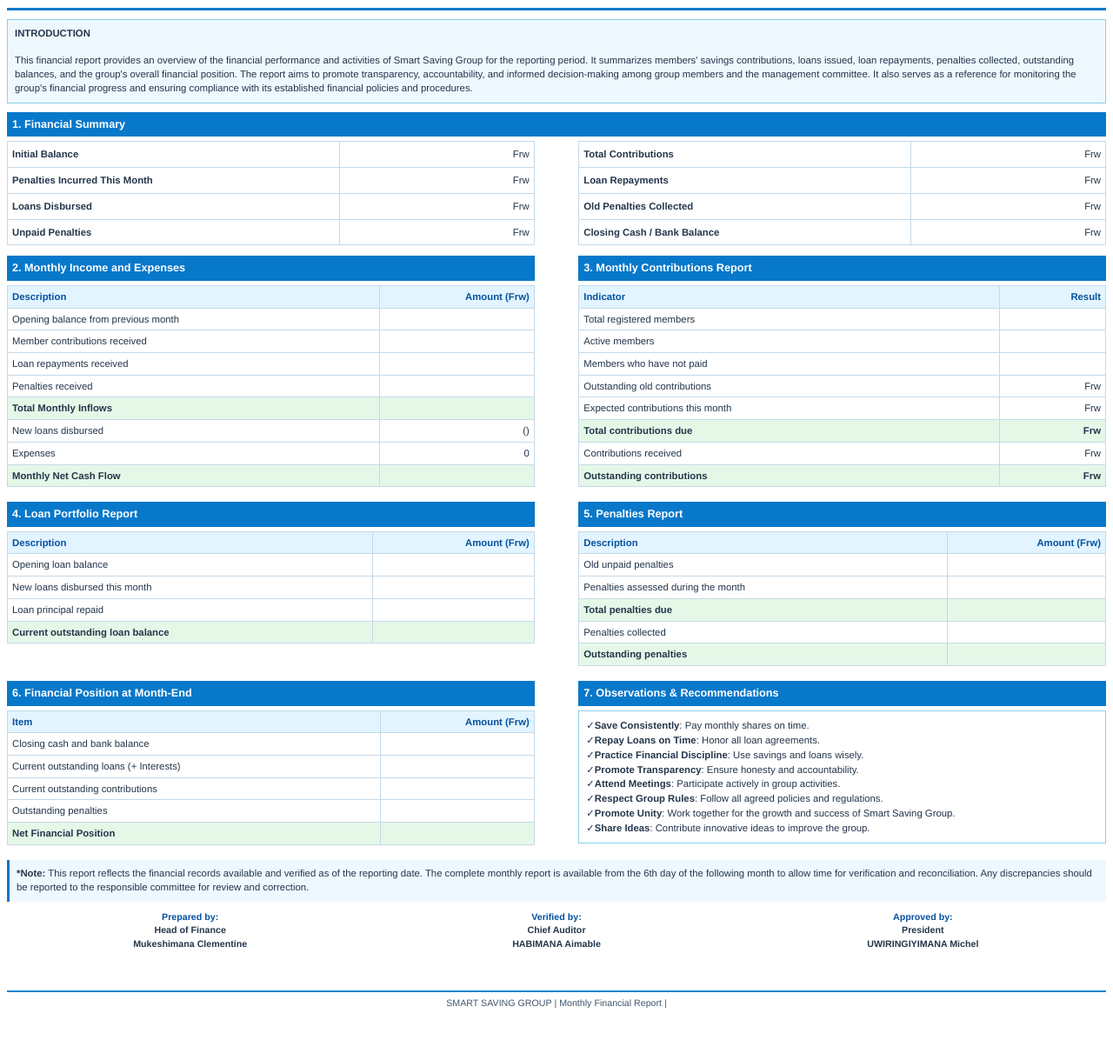
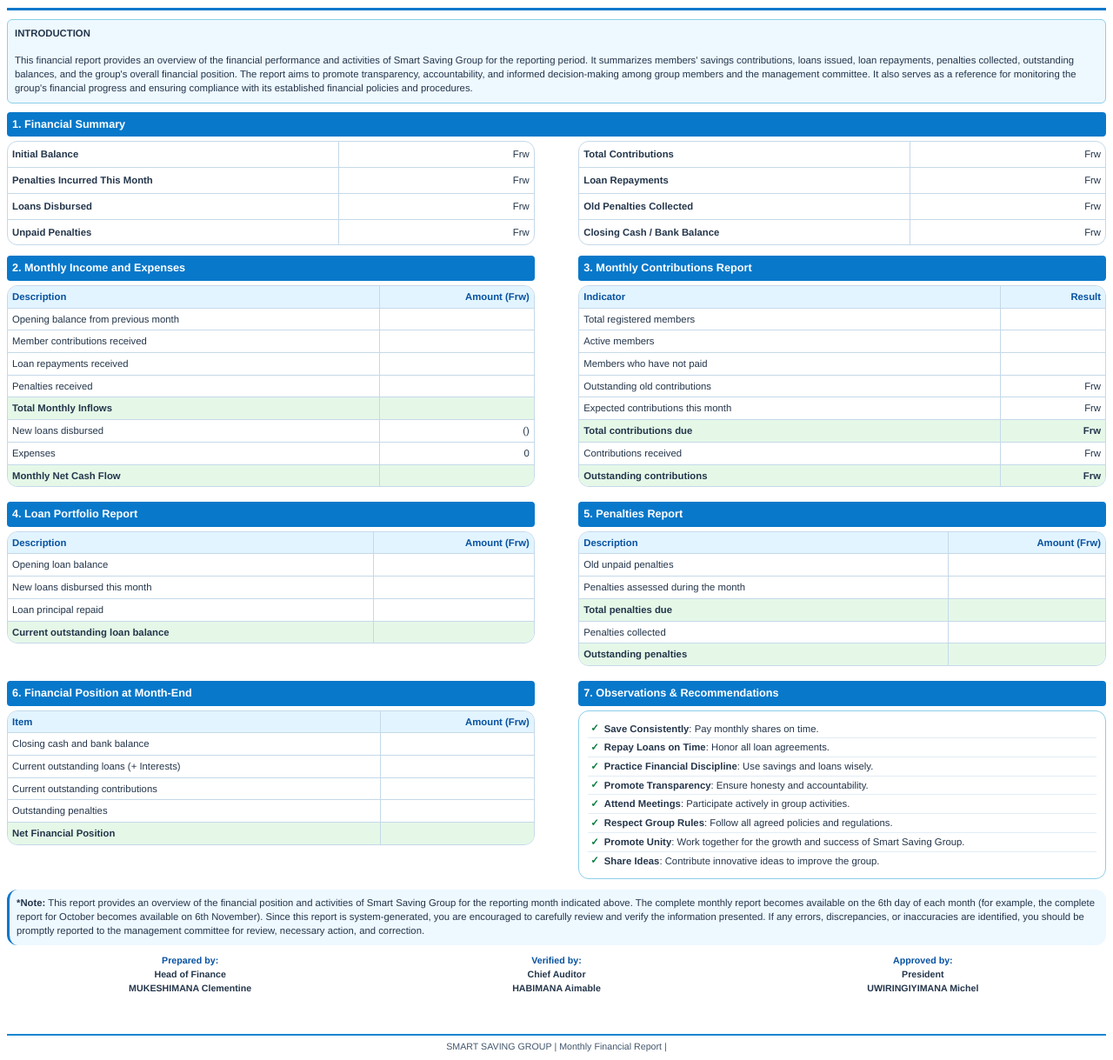
Before and after one commit to Smartsavinggroup250/smart-saving-group-app, a Django app: template templates/accounts/monthly_report_pdf.html in a window 1280 px wide. Shown: the part 102-1321 px from the top of the page at 87% size. Before the commit the page ends 1262 px from the top, so only its background shows below. Run offline with Django 5.2, Linux system fonts and the light colour scheme; the template is opened without the code that fills it, so the values that code supplies are empty.

Commit message:
Update monthly report PDF

```diff
--- a/templates/accounts/monthly_report_pdf.html
+++ b/templates/accounts/monthly_report_pdf.html
@@ -2,6 +2,7 @@
 {% load static humanize %}
 <!DOCTYPE html>
 <html>
+
 <head>
     <meta charset="UTF-8">
     <title>Smart Saving Group Monthly Financial Report</title>
@@ -72,6 +73,7 @@
             border: 1px solid #8bcfe9;
             background-color: #eef8ff;
             padding: 8px;
+            border-radius: 6px;
             margin-bottom: 10px;
             line-height: 1.4;
         }
@@ -81,13 +83,13 @@
             background-color: #0878ca;
             color: #ffffff;
             padding: 6px;
+            border-radius: 4px;
             font-size: 9.5pt;
             font-weight: bold;
             margin: 0 0 5px 0;
         }
 
-        /* TWO-COLUMN LAYOUT
-           The spacer column creates visible space between tables. */
+        /* TWO-COLUMN LAYOUT */
         .layout-table {
             width: 100%;
             border-collapse: collapse;
@@ -113,19 +115,46 @@
             border: none;
         }
 
+        /* ROUNDED TABLE CONTAINER */
+        .table-wrapper {
+            width: 100%;
+            box-sizing: border-box;
+            border: 1px solid #c5d9e8;
+            border-radius: 12px;
+            overflow: hidden;
+            margin: 0 0 5px 0;
+            background-color: #ffffff;
+        }
+
         /* INNER DATA TABLES */
         .data-table {
             width: 100%;
-            border-collapse: collapse;
-            margin: 0 0 5px 0;
+            border-collapse: separate;
+            border-spacing: 0;
+            border: none;
+            margin: 0;
         }
 
         .data-table th,
         .data-table td {
-            border: 1px solid #c5d9e8;
+            border: none;
+            border-right: 1px solid #c5d9e8;
+            border-bottom: 1px solid #c5d9e8;
             padding: 5px;
             text-align: left;
             vertical-align: middle;
+        }
+
+        /* Remove duplicate right borders */
+        .data-table th:last-child,
+        .data-table td:last-child {
+            border-right: none;
+        }
+
+        /* Remove duplicate bottom borders */
+        .data-table tr:last-child th,
+        .data-table tr:last-child td {
+            border-bottom: none;
         }
 
         .data-table th {
@@ -143,17 +172,39 @@
             font-weight: bold;
         }
 
+
         /* FINANCIAL SUMMARY TABLES */
+        .summary-table-wrapper {
+            width: 100%;
+            box-sizing: border-box;
+            border: 1px solid #c5d9e8;
+            border-radius: 12px;
+            overflow: hidden;
+            background-color: #ffffff;
+        }
+
         .summary-table {
             width: 100%;
-            border-collapse: collapse;
+            border-collapse: separate;
+            border-spacing: 0;
             margin: 0;
+            border: none;
         }
 
         .summary-table td {
-            border: 1px solid #c5d9e8;
+            border: none;
+            border-right: 1px solid #c5d9e8;
+            border-bottom: 1px solid #c5d9e8;
             padding: 7px 5px;
             vertical-align: middle;
+        }
+
+        .summary-table td:last-child {
+            border-right: none;
+        }
+
+        .summary-table tr:last-child td {
+            border-bottom: none;
         }
 
         .summary-table td:first-child {
@@ -167,21 +218,61 @@
             white-space: nowrap;
         }
 
+
+
        /* RECOMMENDATIONS */
         .recommendations {
             border: 1px solid #8bcfe9;
-            padding: 8px;
-            line-height: 1.5;
+            border-radius: 12px;
+            background-color: #ffffff;
+            padding: 10px;
+            line-height: 1.3;
+            overflow: hidden;
         }
 
-        .recommendations p {
-            margin: 0 0 7px 0;
+        .recommendation {
+            padding: 3px 3px;
+            border-bottom: 1px solid #e2edf5;
+            display: flex;
+            align-items: center;
+            gap: 6px;
         }
 
-        .recommendations p:last-child {
-            margin-bottom: 0;
+        .recommendation:last-child {
+            border-bottom: none;
         }
 
+        .recommendation .check {
+            color: #087a3d;
+            font-weight: bold;
+            margin-right: 0;
+            flex-shrink: 0;
+            line-height: 1;
+        }
+
+        /* ROUND TOP CORNERS OF TABLE HEADER */
+        .data-table tr:first-child th:first-child {
+            border-top-left-radius: 11px;
+        }
+
+        .data-table tr:first-child th:last-child {
+            border-top-right-radius: 11px;
+        }
+
+        /* ROUND BOTTOM CORNERS OF LAST ROW */
+        .data-table tr:last-child td:first-child {
+            border-bottom-left-radius: 11px;
+        }
+
+        .data-table tr:last-child td:last-child {
+            border-bottom-right-radius: 11px;
+        }
+
+        /* Ensure backgrounds follow rounded corners */
+        .data-table th,
+        .data-table td {
+            background-clip: padding-box;
+        }
 
         /* APPROVAL SIGNATURES */
         .signatures-table {
@@ -192,6 +283,7 @@
             margin-bottom: 4px;
             page-break-inside: avoid;
         }
+
         .signatures-table td {
             width: 33.333%;
             border: none;
@@ -211,7 +303,6 @@
             font-weight: bold;
             margin-bottom: 2px;
         }
-
 
         .signature-name {
             font-weight: bold;
@@ -233,6 +324,7 @@
         .note {
             border-left: 3px solid #0878ca;
             background-color: #eef8ff;
+            border-radius: 12px;
             padding: 8px;
             margin-top: 8px;
             line-height: 1.4;
@@ -295,6 +387,7 @@
     <table class="layout-table">
             <tr>
                 <td class="layout-cell">
+                    <div class="summary-table-wrapper">
                         <table class="summary-table">
                             <tr>
                                 <td>Initial Balance</td>
@@ -321,11 +414,13 @@
                                 </td>
                             </tr>
                         </table>
+                    </div>
                 </td>
 
                 <td class="layout-spacer"></td>
 
                 <td class="layout-cell">
+                    <div class="summary-table-wrapper">
                         <table class="summary-table">
                             <tr>
                                 <td>Total Contributions</td>
@@ -352,9 +447,11 @@
                                 </td>
                             </tr>
                         </table>
+                    </div>
                 </td>
             </tr>
         </table>
+    </div>
 
     <!-- 2 AND 3: INCOME/EXPENSES AND CONTRIBUTIONS -->
     <table class="layout-table">
@@ -364,6 +461,7 @@
                     2. Monthly Income and Expenses
                 </div>
 
+                <div class="table-wrapper">
                 <table class="data-table">
                     <tr>
                         <th>Description</th>
@@ -402,6 +500,7 @@
                         <td class="amount">{{ monthly_net_cash_flow|floatformat:0|intcomma }}</td>
                     </tr>
                 </table>
+                </div>
             </td>
 
             <td class="layout-spacer"></td>
@@ -411,6 +510,7 @@
                     3. Monthly Contributions Report
                 </div>
 
+                <div class="table-wrapper">
                 <table class="data-table">
                     <tr>
                         <th>Indicator</th>
@@ -449,6 +549,7 @@
                         <td class="amount">{{ outstanding_contributions|floatformat:0|intcomma }} Frw</td>
                     </tr>
                 </table>
+                </div>
             </td>
         </tr>
     </table>
@@ -461,6 +562,7 @@
                     4. Loan Portfolio Report
                 </div>
 
+                <div class="table-wrapper">
                 <table class="data-table">
                     <tr>
                         <th>Description</th>
@@ -483,6 +585,7 @@
                         <td class="amount">{{ current_outstanding_loan_balance|floatformat:0|intcomma }}</td>
                     </tr>
                 </table>
+                </div>
             </td>
 
             <td class="layout-spacer"></td>
@@ -492,6 +595,7 @@
                     5. Penalties Report
                 </div>
 
+                <div class="table-wrapper">
                 <table class="data-table">
                     <tr>
                         <th>Description</th>
@@ -518,6 +622,7 @@
                         <td class="amount">{{ outstanding_penalties|floatformat:0|intcomma }}</td>
                     </tr>
                 </table>
+                </div>
             </td>
         </tr>
     </table>
@@ -530,6 +635,7 @@
                     6. Financial Position at Month-End
                 </div>
 
+                <div class="table-wrapper">
                 <table class="data-table">
                     <tr>
                         <th>Item</th>
@@ -556,6 +662,7 @@
                         <td class="amount">{{ net_financial_position|floatformat:0|intcomma }}</td>
                     </tr>
                 </table>
+                </div>
             </td>
 
             <td class="layout-spacer"></td>
@@ -564,6 +671,7 @@
                 <div class="section-title">
                     7. Observations &amp; Recommendations
                 </div>
+
 
                 <div class="recommendations">
                     <div class="recommendation"><span class="check">✓</span><span><strong>Save Consistently</strong>: Pay monthly shares on time.</span></div>
@@ -581,11 +689,11 @@
 
     <!-- REPORT NOTE -->
     <div class="note">
-        <strong>*Note:</strong> This report reflects the financial records
-        available and verified as of the reporting date. The complete monthly
-        report is available from the 6th day of the following month to allow
-        time for verification and reconciliation. Any discrepancies should
-        be reported to the responsible committee for review and correction.
+        <strong>*Note:</strong> This report provides an overview of the financial position and activities of Smart Saving Group for
+        the reporting month indicated above. The complete monthly report becomes available on the 6th day of each month (for example,
+        the complete report for October becomes available on 6th November). Since this report is system-generated, you are encouraged
+        to carefully review and verify the information presented. If any errors, discrepancies, or inaccuracies are identified, you
+        should be promptly reported to the management committee for review, necessary action, and correction.
     </div>
 
     <!-- APPROVAL SIGNATURES: sign above each name -->
@@ -594,7 +702,7 @@
             <td>
                 <div class="signature-heading">Prepared by:</div>
                 <div class="signature-role">Head of Finance</div>
-                <div class="signature-name">Mukeshimana Clementine</div>
+                <div class="signature-name">MUKESHIMANA Clementine</div>
                 <div class="signature-space"></div>
             </td>
             <td>
```
Lines whose indentation alone changed are shown as unchanged.
